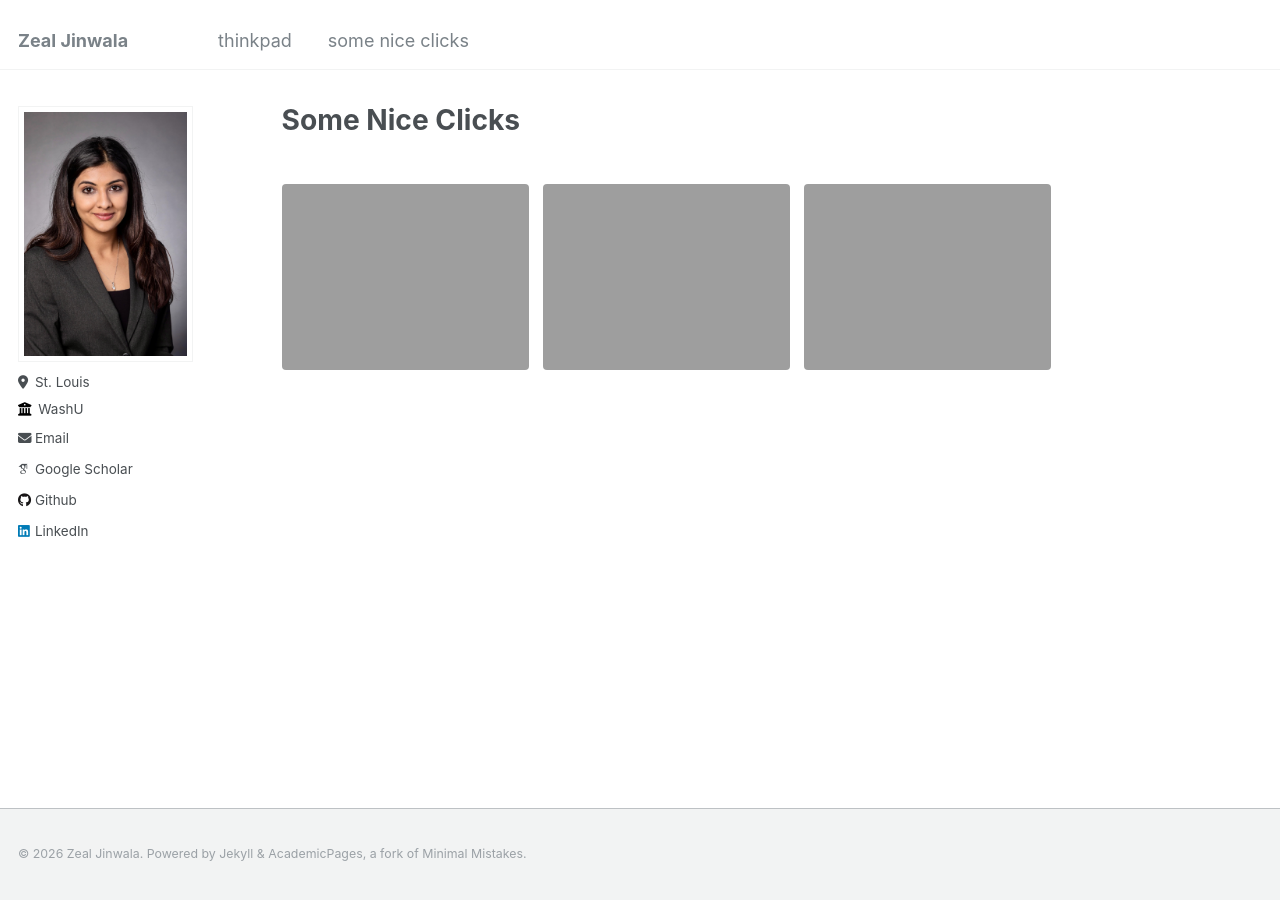
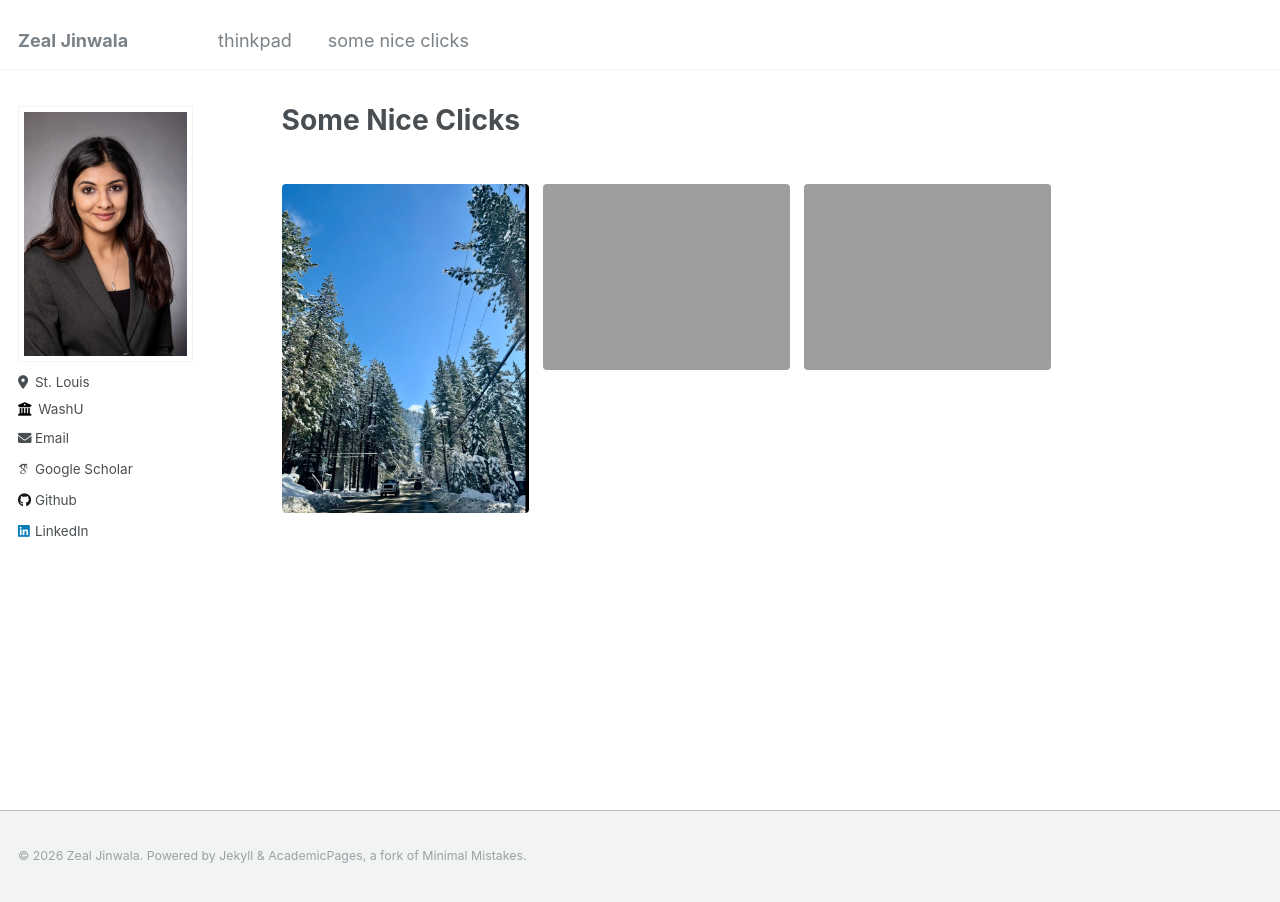
Before and after one commit to zealjinwala/zealjinwala.github.io, a Jekyll site: the page built from _pages/some-nice-clicks.md, in a window 1280 px wide. Built offline with Jekyll 4.4.1, drawn with Linux system fonts in a browser that asks for light colours; some web fonts are replaced.

Commit message:
added one nice pic

```diff
--- a/_pages/some-nice-clicks.md
+++ b/_pages/some-nice-clicks.md
@@ -3,7 +3,7 @@ title: "Some Nice Clicks"
 permalink: /some-nice-clicks/
 author_profile: true
 gallery:
-  - image_path: clicks/photo1.jpg
+  - image_path: clicks/2CA23EB7-9031-4B1C-9DB5-E15231724674_1_105_c.jpeg
     alt: "Photo 1"
   - image_path: clicks/photo2.jpg
     alt: "Photo 2"
```
